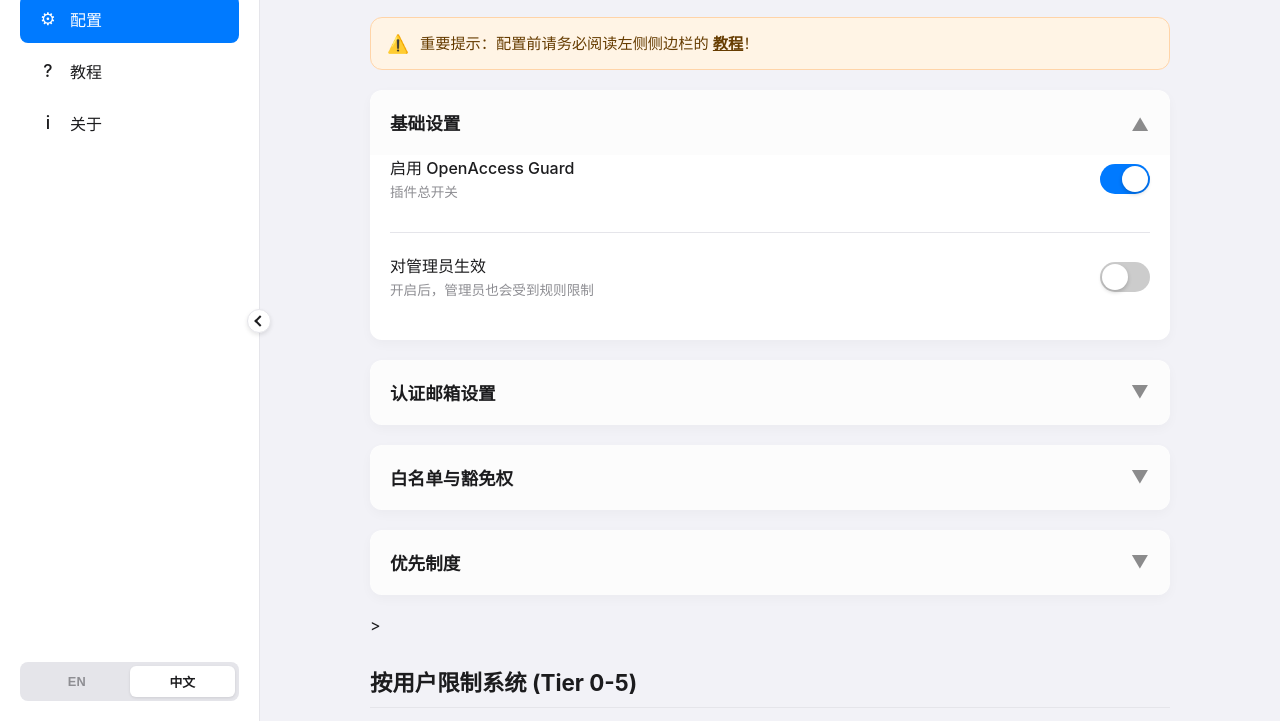
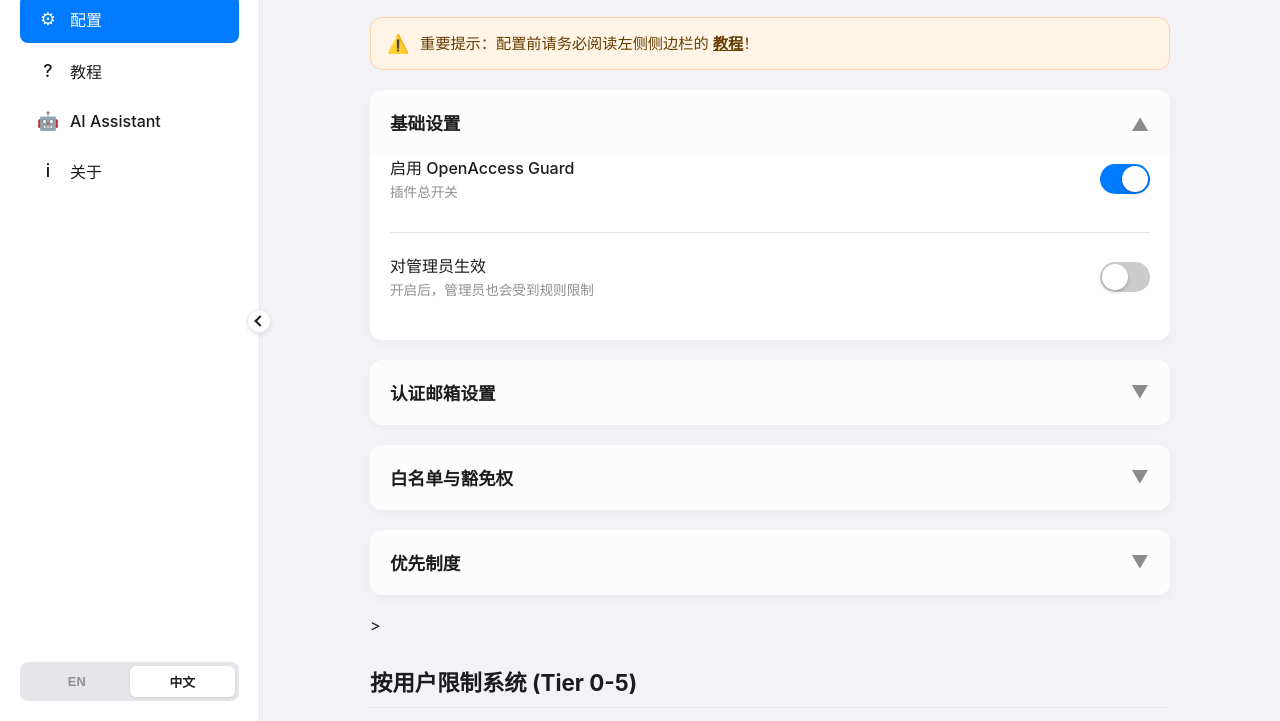
Before and after one commit to zealmult/OpenAccess-Guard, a plain HTML site: page index.html in a window 1280 px wide. Shown: the part 79-800 px from the top of the page. Drawn offline with Linux system fonts and the light colour scheme.

Commit message:
Add AI Assistant to navigation menu
Introduced a new navigation item for the AI Assistant, including icon and internationalization support.

```diff
--- a/index.html
+++ b/index.html
@@ -689,6 +689,9 @@
             </div>
             <div class="nav-item" onclick="router('tutorial')">
                 <span class="icon">?</span> <span data-i18n="nav_tutorial">Tutorial</span>
+            </div>
+            <div class="nav-item" onclick="router('ai-assistant')">
+                <span class="icon">🤖</span> <span data-i18n="nav_ai">AI Assistant</span>
             </div>
             <div class="nav-item" onclick="router('info')">
                 <span class="icon">i</span> <span data-i18n="nav_about">About</span>
```
